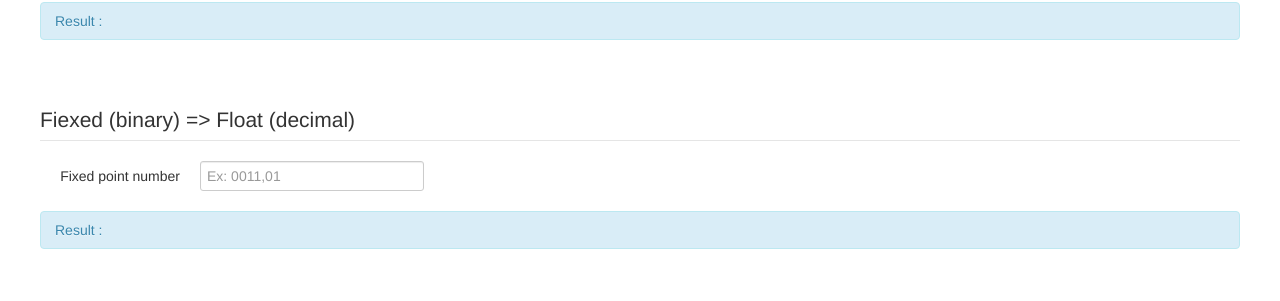
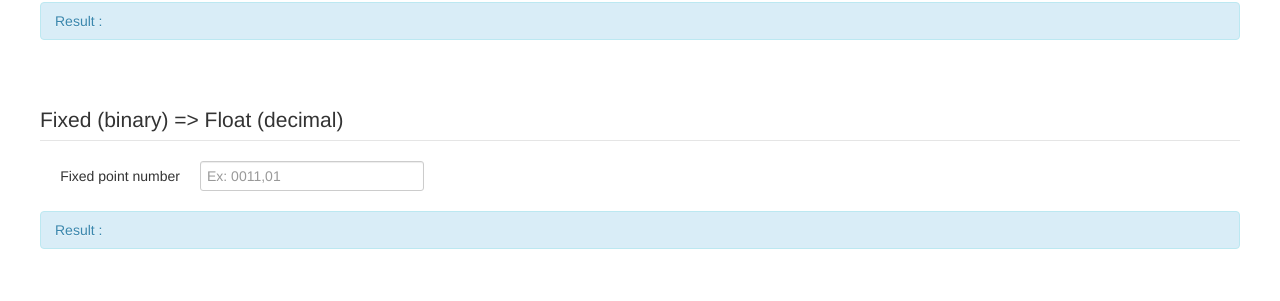
Before and after one commit to Anozer/fixedPoint, a PHP site: page / in a window 1280 px wide. Shown: the part 219-520 px from the top of the page. Run offline with PHP 8.4, Linux system fonts and the light colour scheme.

Commit message:
Orthography corrections

```diff
--- a/index.php
+++ b/index.php
@@ -80,7 +80,7 @@
 
 		<section class="">
 			<form class="form-horizontal">
-				<legend>Fiexed (binary) => Float (decimal)</legend>
+				<legend>Fixed (binary) => Float (decimal)</legend>
 				<div class="control-group">
 					<label class="control-label" for="bin_input">Fixed point number</label>
 					<div class="controls">
```
